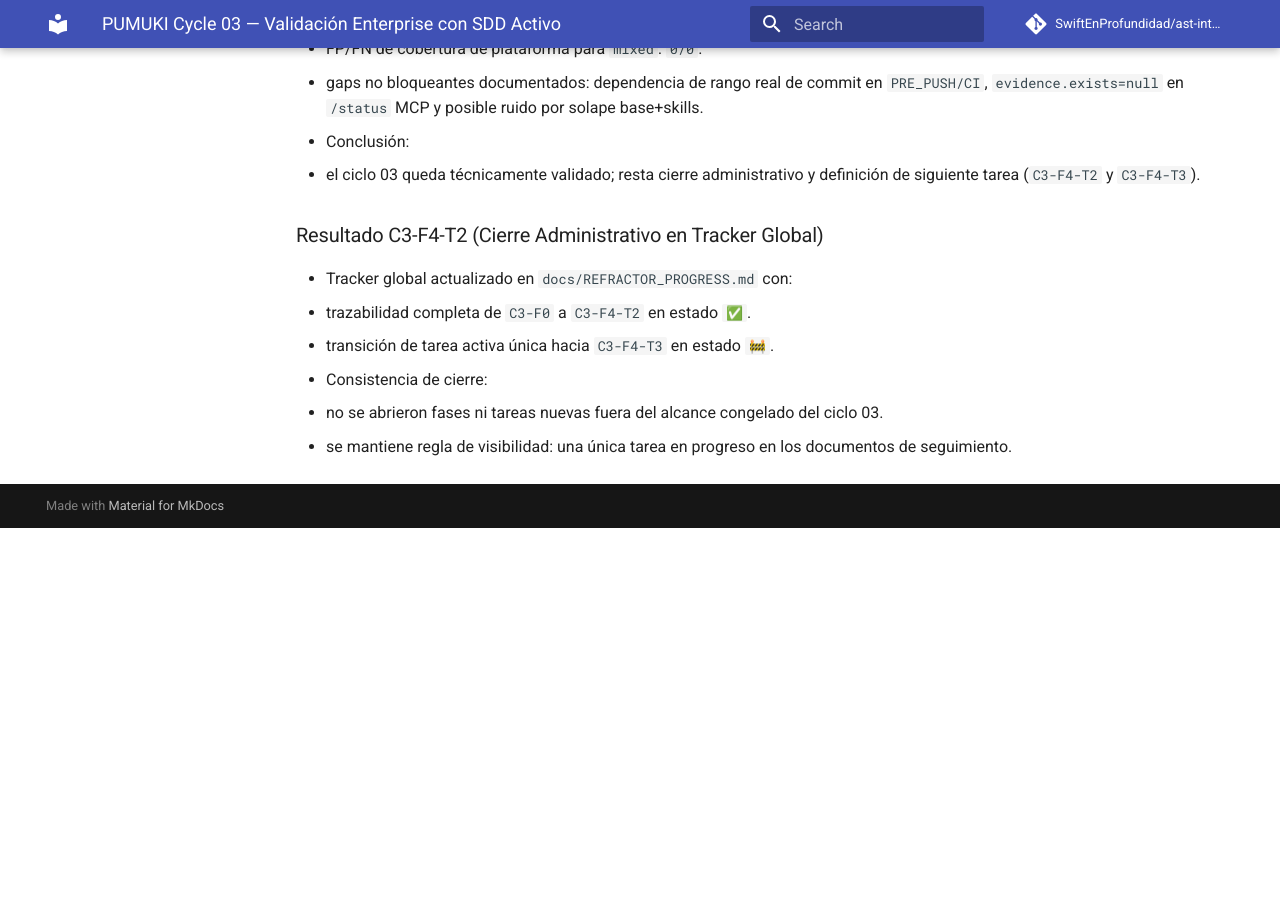
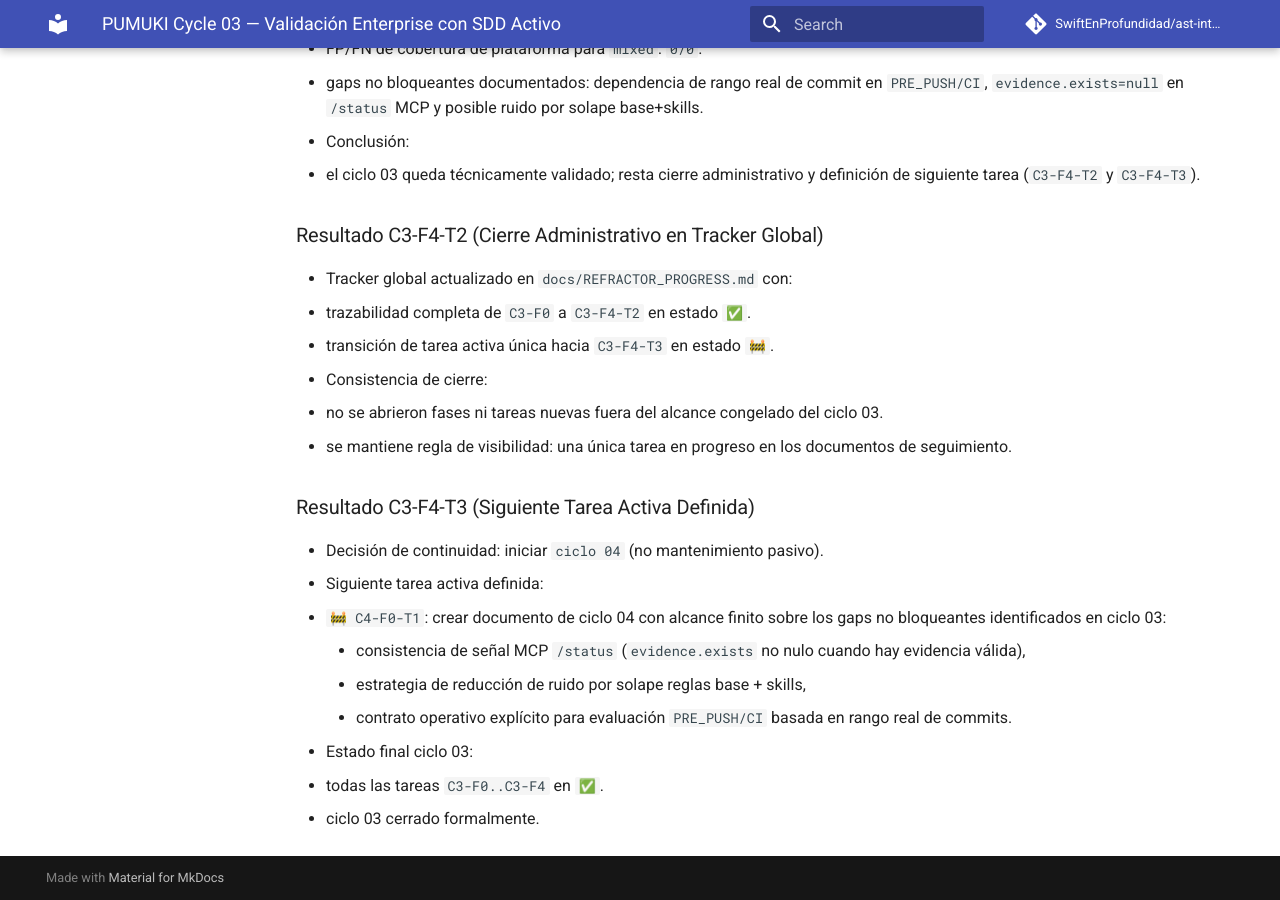
Before and after one commit to SwiftEnProfundidad/ast-intelligence-hooks, an MkDocs documentation site: the page built from docs/PUMUKI_CYCLE_03_SDD_ACTIVE_VALIDATION.md, in a window 1280 px wide and 900 px high, scrolled down 8251 px. Built offline with MkDocs 1.6.1 and Material for MkDocs 9.7.7, drawn with Linux system fonts in a browser that asks for light colours; comment, search, counter and statistics services are not loaded; before the commit the page ends 8779 px from its top, so only the background shows below that; some of the changed text lies outside the part shown.

Commit message:
docs(cycle-03): close C3-F4-T3 and activate C4-F0-T1

```diff
--- a/docs/PUMUKI_CYCLE_03_SDD_ACTIVE_VALIDATION.md
+++ b/docs/PUMUKI_CYCLE_03_SDD_ACTIVE_VALIDATION.md
@@ -216,7 +216,7 @@ Ejecutar un ciclo completo y finito de validación en mock consumer con sesión
 ## Fase 4 — Cierre
 - ✅ C3-F4-T1: Consolidar conclusiones del ciclo 03.
 - ✅ C3-F4-T2: Actualizar tracker global con cierre administrativo ciclo 03.
-- 🚧 C3-F4-T3: Definir siguiente tarea activa (ciclo 04 o mantenimiento).
+- ✅ C3-F4-T3: Definir siguiente tarea activa (ciclo 04 o mantenimiento).
 
 ### Resultado C3-F4-T1 (Conclusiones Consolidadas del Ciclo 03)
 - Estado global del ciclo:
@@ -239,3 +239,14 @@ Ejecutar un ciclo completo y finito de validación en mock consumer con sesión
 - Consistencia de cierre:
   - no se abrieron fases ni tareas nuevas fuera del alcance congelado del ciclo 03.
   - se mantiene regla de visibilidad: una única tarea en progreso en los documentos de seguimiento.
+
+### Resultado C3-F4-T3 (Siguiente Tarea Activa Definida)
+- Decisión de continuidad: iniciar `ciclo 04` (no mantenimiento pasivo).
+- Siguiente tarea activa definida:
+  - `🚧 C4-F0-T1`: crear documento de ciclo 04 con alcance finito sobre los gaps no bloqueantes identificados en ciclo 03:
+    - consistencia de señal MCP `/status` (`evidence.exists` no nulo cuando hay evidencia válida),
+    - estrategia de reducción de ruido por solape reglas base + skills,
+    - contrato operativo explícito para evaluación `PRE_PUSH/CI` basada en rango real de commits.
+- Estado final ciclo 03:
+  - todas las tareas `C3-F0..C3-F4` en `✅`.
+  - ciclo 03 cerrado formalmente.
```
Also changed, not shown: docs/REFRACTOR_PROGRESS.md (+2 -1 lines).
